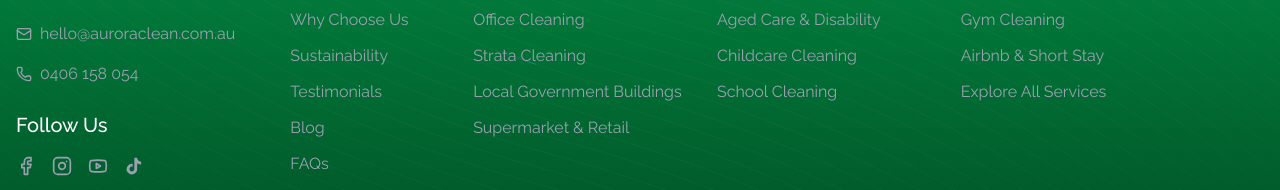
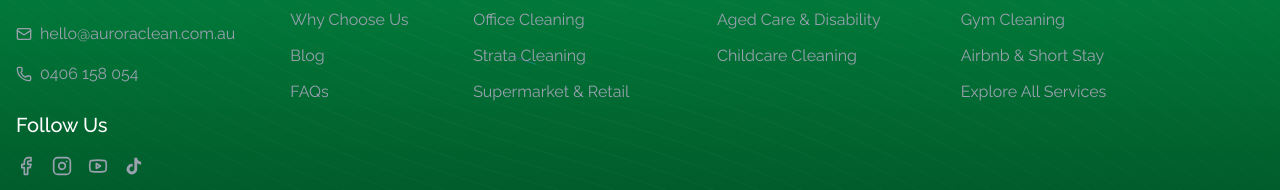
Before and after one commit to theyetilabs/auroraclean_landing-page, a Next.js app: page / in a window 1280 px wide. Shown: the part 7909-8099 px from the top of the page. Built offline with nearby package versions, Linux system fonts and the light colour scheme.

Commit message:
Update Footer.tsx

```diff
--- a/src/components/Footer.tsx
+++ b/src/components/Footer.tsx
@@ -11,8 +11,6 @@ const footerLinks = {
   about: [
     { label: "About Us", href: "/about" },
     { label: "Why Choose Us", href: "/why-choose-us" },
-    { label: "Sustainability", href: "/sustainability" },
-    { label: "Testimonials", href: "/testimonials" },
     { label: "Blog", href: "/blogs" },
     { label: "FAQs", href: "/faq" },
   ],
@@ -20,22 +18,17 @@ const footerLinks = {
     { label: "Commercial Cleaning", href: "/service/commercial-cleaning" },
     { label: "Office Cleaning", href: "/service/office-cleaning" },
     { label: "Strata Cleaning", href: "/service/strata-cleaning" },
-    {
-      label: "Local Government Buildings",
-      href: "/service/government-cleaning",
-    },
-    { label: "Supermarket & Retail", href: "/service/retail-cleaning" },
+    { label: "Supermarket & Retail", href: "/service/supermarket-retail-store-cleaning" },
   ],
   healthcareSocial: [
     { label: "Medical Cleaning", href: "/service/medical-cleaning" },
-    { label: "Aged Care & Disability", href: "/service/aged-care-cleaning" },
+    { label: "Aged Care & Disability", href: "/service/aged-care-disability-homes-cleaning" },
     { label: "Childcare Cleaning", href: "/service/childcare-cleaning" },
-    { label: "School Cleaning", href: "/service/school-cleaning" },
   ],
   hospitalityLeisure: [
-    { label: "Restaurant & Cafe", href: "/service/restaurant-cleaning" },
+    { label: "Restaurant & Cafe", href: "/service/restaurant-cafe-cleaning" },
     { label: "Gym Cleaning", href: "/service/gym-cleaning" },
-    { label: "Airbnb & Short Stay", href: "/service/airbnb-cleaning" },
+    { label: "Airbnb & Short Stay", href: "/service/airbnb-short-stay-rentals-cleaning" },
     { label: "Explore All Services", href: "/services" },
   ],
   resources: [
```
